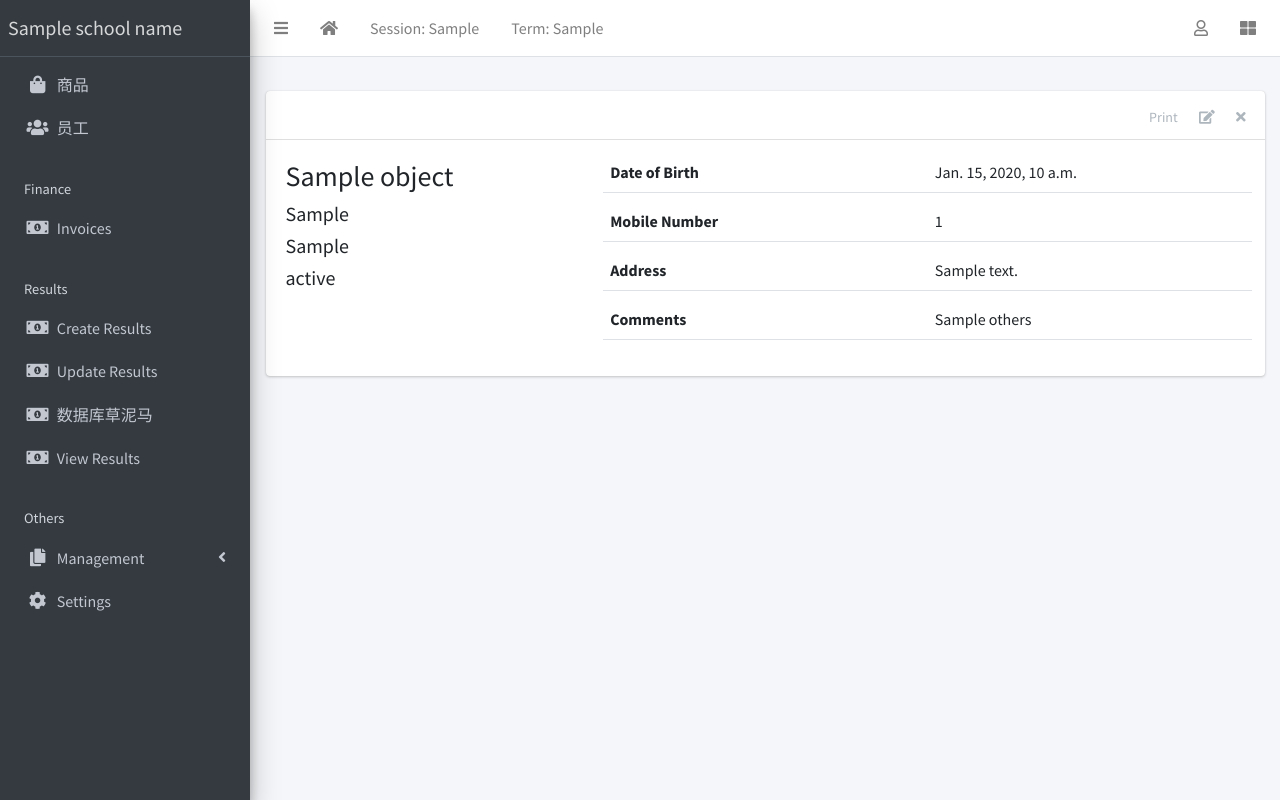
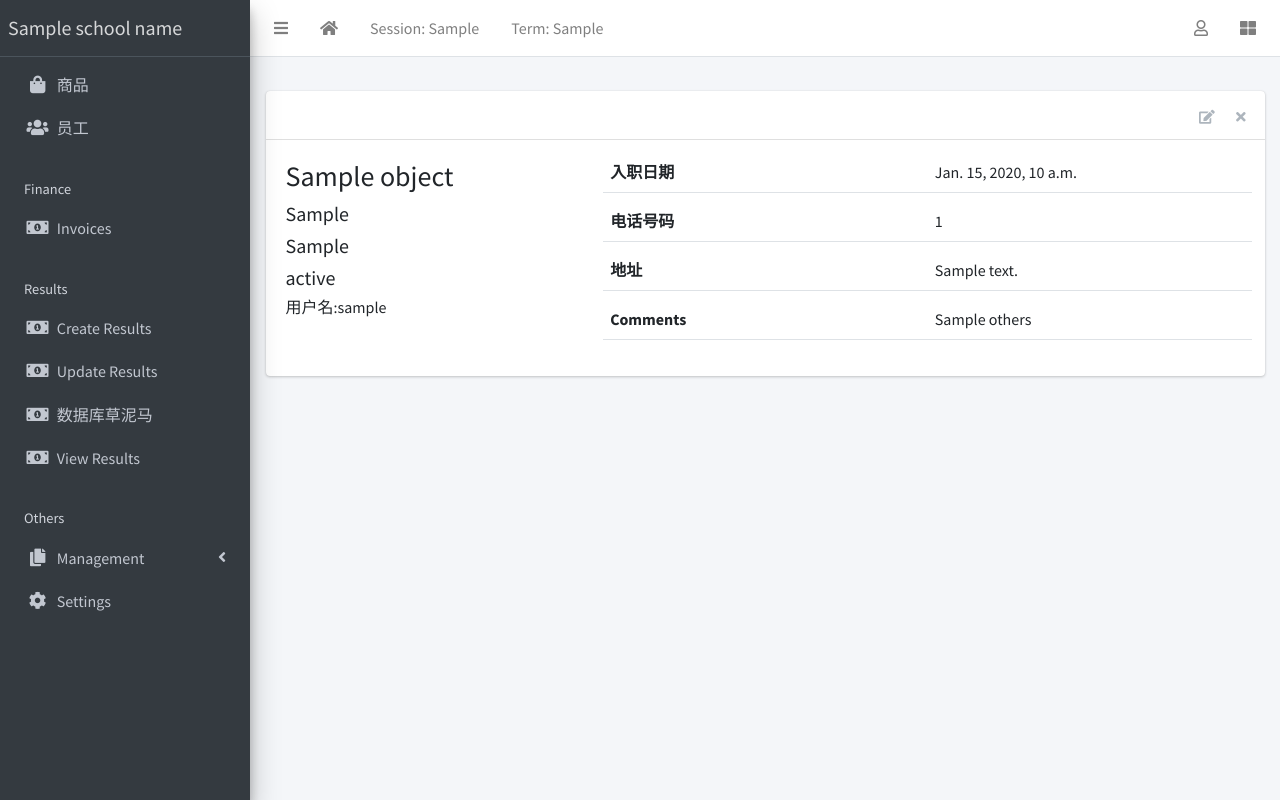
Before and after one commit to NotEnterprising/DATABASE_supermarket, a Django app: template staff/templates/staff/staff_detail.html in a window 1280 px wide. Run offline with Django 3.2, Linux system fonts and the light colour scheme; the template is opened without the code that fills it: most values are stand-ins (such as "Sample title", 1, 10 or a date in 2020); some libraries are stand-ins or nearby versions.

Commit message:
staff_html

```diff
--- a/staff/templates/staff/staff_confirm_delete.html
+++ b/staff/templates/staff/staff_confirm_delete.html
@@ -11,11 +11,11 @@
   {% csrf_token %}
 
   <div class="alert">
-    <p>Are you sure you want to delete "{{ object }}"?</p>
-    <p>All contents attached to this staff will be deleted</p>
+    <p>确定要删除"{{ object }}"的相关信息吗?</p>
+    <p>所有该员工的相关信息都会被删除</p>
   </div>
 
-  <input type="submit" class="btn btn-primary" value="Confirm">
+  <input type="submit" class="btn btn-primary" value="确认">
 
 </form>
 
--- a/staff/templates/staff/staff_detail.html
+++ b/staff/templates/staff/staff_detail.html
@@ -4,7 +4,6 @@
 {% block content-header %}
 <div class="card-header">
   <div class="card-tools">
-    <a href="#" class="btn btn-tool">Print</a>
     <a href="{% url 'staff-update' object.id %}" class="btn btn-tool">
       <i class="fas fa-edit"></i>
     </a>
@@ -23,22 +22,23 @@
           <h5>{{ object.current_class }} </h5>
           <h5>{{ object.get_gender_display }} </h5>
           <h5>{{ object.get_current_status_display }} </h5>
+          <h6>用户名:{{ object.username }} </h6>
         </div>
       </div>
       <div class="col-sm-8">
         <div>
           <div class="form-group border-bottom row">
             <label class="col">
-              Date of Birth
+              入职日期
             </label>
             <div class="col">
-              {{ object.date_of_birth }}
+              {{ object.entry_date}}
             </div>
           </div>
 
           <div class="form-group border-bottom row">
             <label class="col">
-               Mobile Number
+               电话号码
             </label>
             <div class="col">
               {{ object.mobile_number}}
@@ -47,7 +47,7 @@
 
           <div class="form-group border-bottom row">
             <label class="col">
-              Address
+              地址
             </label>
             <div class="col">
               {{ object.address }}
--- a/staff/templates/staff/staff_form.html
+++ b/staff/templates/staff/staff_form.html
@@ -4,7 +4,7 @@
 {% block title %}
 
   {% if object %}
-    更新 {{ object }}
+    修改{{ object }}的信息
   {% else %}
     加入新员工
   {% endif %}
@@ -20,7 +20,7 @@
   {% include 'corecode/form_snippet.html' %}
 
   {% if object %}
-    <input type="submit" class="btn btn-primary" value="更新">
+    <input type="submit" class="btn btn-primary" value="修改">
   {% else %}
     <input type="submit" class="btn btn-primary" value="加入员工">
   {% endif %}
--- a/staff/templates/staff/staff_list.html
+++ b/staff/templates/staff/staff_list.html
@@ -11,7 +11,7 @@
   <table id="stafftable" class="table table-bordered table-hover">
     <thead class="thead-light">
       <tr>
-        <th>S/N</th>
+        <th>序号</th>
         <th>姓名</th>
         <th>性别</th>
         <th>入职日期</th>
@@ -27,7 +27,7 @@
         <tr class='clickable-row' data-href="{% url 'staff-detail' staff.id %}">
           <td>{{ forloop.counter}}</td>
           <td>{{ staff.name}}</td>
-          <td>{{ staff.gender}}</td>
+          <td>{{ staff.get_gender_display}}</td>
           <td>{{ staff.entry_date}}</td>
           <td>{{ staff.username}}</td>
           <td>{{ staff.password}}</td>
```
